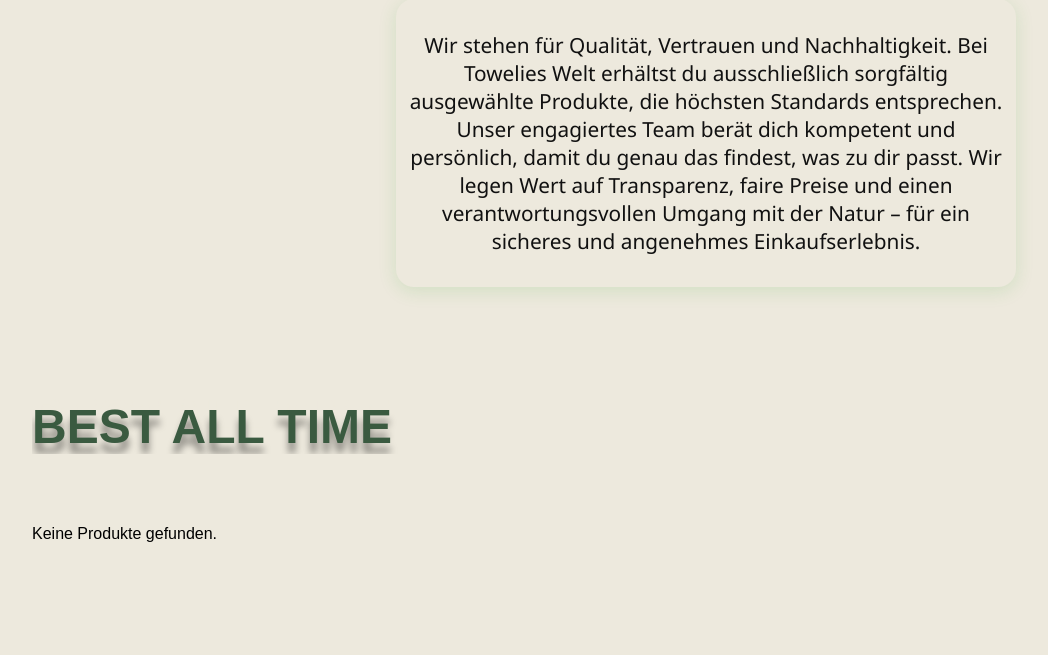
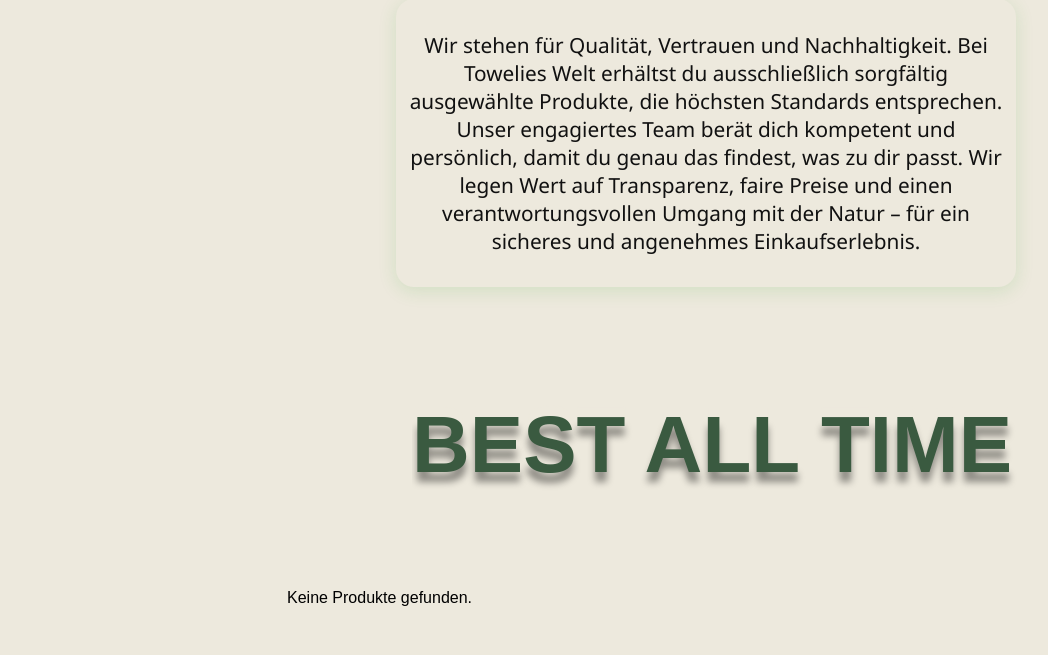
Before and after one commit to N0Soull/towelies_welt, a PHP site: page / in a window 1280 px wide. Shown: the part 868-1523 px from the top of the page, without its empty margins (96-1144 px from the left). Before the commit the page ends 1410 px from the top, so only its background shows below. Run offline with PHP 8.4, Linux system fonts and the light colour scheme; data that the repository does not hold is empty.

Commit message:
Best all time fixed grid

```diff
--- a/css/style.css
+++ b/css/style.css
@@ -117,11 +117,12 @@ header {
 
 
 .Best-of-all {
-    margin-left: 0;
+
+    margin-left: 380px;
     margin-top: 400px;
     margin-right: 0;
     position: static;
-    font-size: 3rem;
+    font-size: 5rem;
     white-space: nowrap;
     overflow: hidden;
     color: #3A5A40;
@@ -133,6 +134,7 @@ header {
 
 
 .product-grid-index {
+    margin-left: 255px;
     display: grid;
     grid-template-columns: repeat(auto-fill, minmax(250px, 1fr));
     gap: 2rem;
@@ -149,6 +151,11 @@ header {
 
 
 }
+.product-link:hover .product-item-1 {
+    transform: scale(1.04);
+    box-shadow: 0 8px 32px rgba(56, 171, 47, 0.22);
+    transition: transform 0.25s cubic-bezier(0.4,0.2,0.2,1), box-shadow 0.25s cubic-bezier(0.4,0.2,0.2,1);
+    }
 
 .product-image {
     position: relative;
--- a/index.php
+++ b/index.php
@@ -61,14 +61,16 @@
                     if ($result && $result->num_rows > 0) {
                         while($row = $result->fetch_assoc()) {
                             ?>
+                              <a href="produkt.php?name=<?php echo urlencode($row['name']); ?>" class="product-link" style="text-decoration:none; color:inherit;">
                                     <div class="product-item-1">
-                                <div class="product-image"><img src="Bilder/<?php echo strtolower(str_replace(' ', '-', htmlspecialchars($row['name']))) . '.jpg'; ?>"
+                                        <div class="product-image">
+                                            <img src="Bilder/<?php echo strtolower(str_replace(' ', '-', htmlspecialchars($row['name']))) . '.jpg'; ?>"
                                                 alt="<?php echo htmlspecialchars($row['name']); ?>">
                                         </div>
                                         <p><?php echo htmlspecialchars($row['Preis']) ?></p>
                                         <h3><?php echo htmlspecialchars($row['name']); ?></h3>
-
                                     </div>
+                                </a>
                                 <?php
 
 
```
Lines whose indentation alone changed are shown as unchanged.
